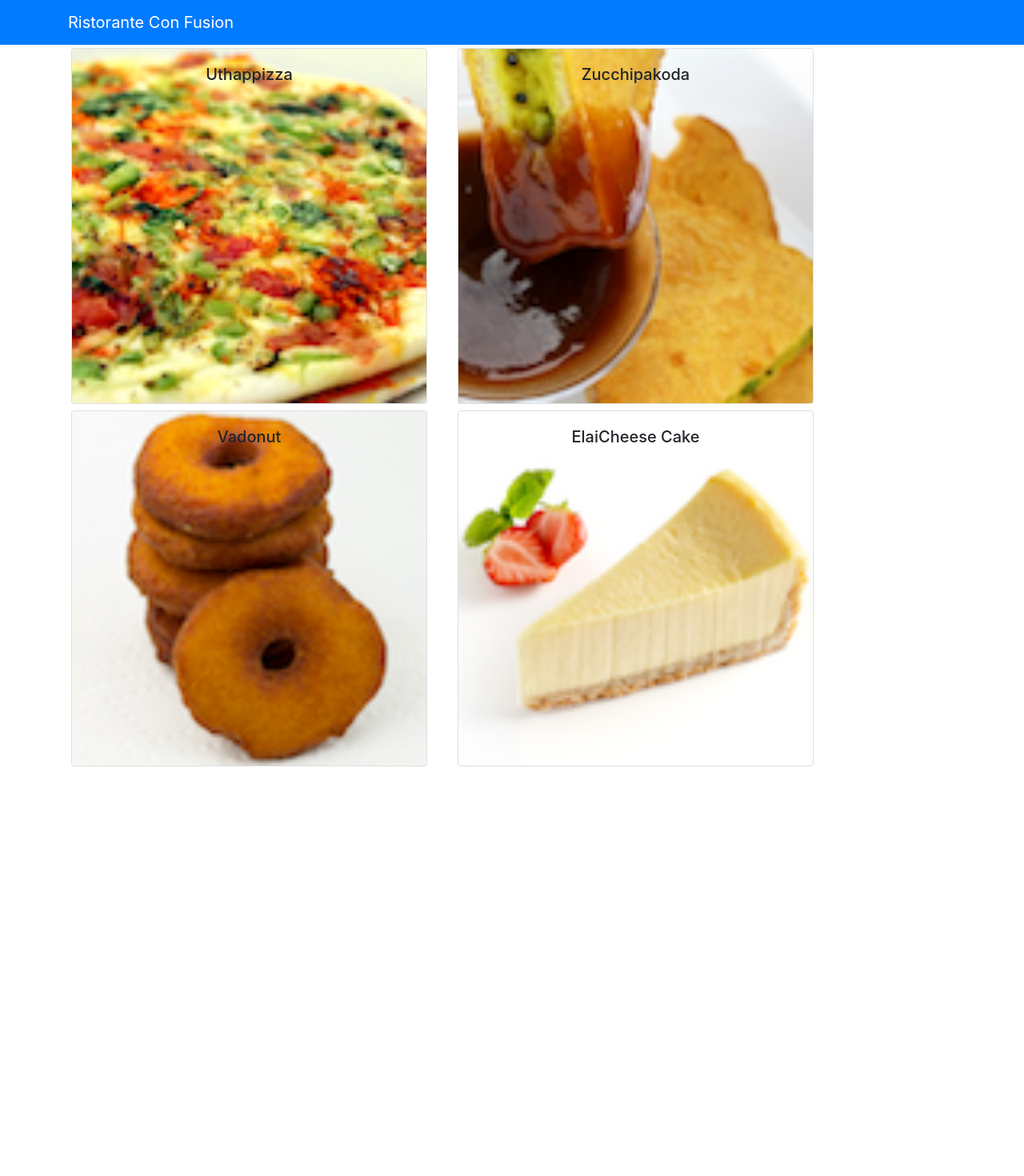
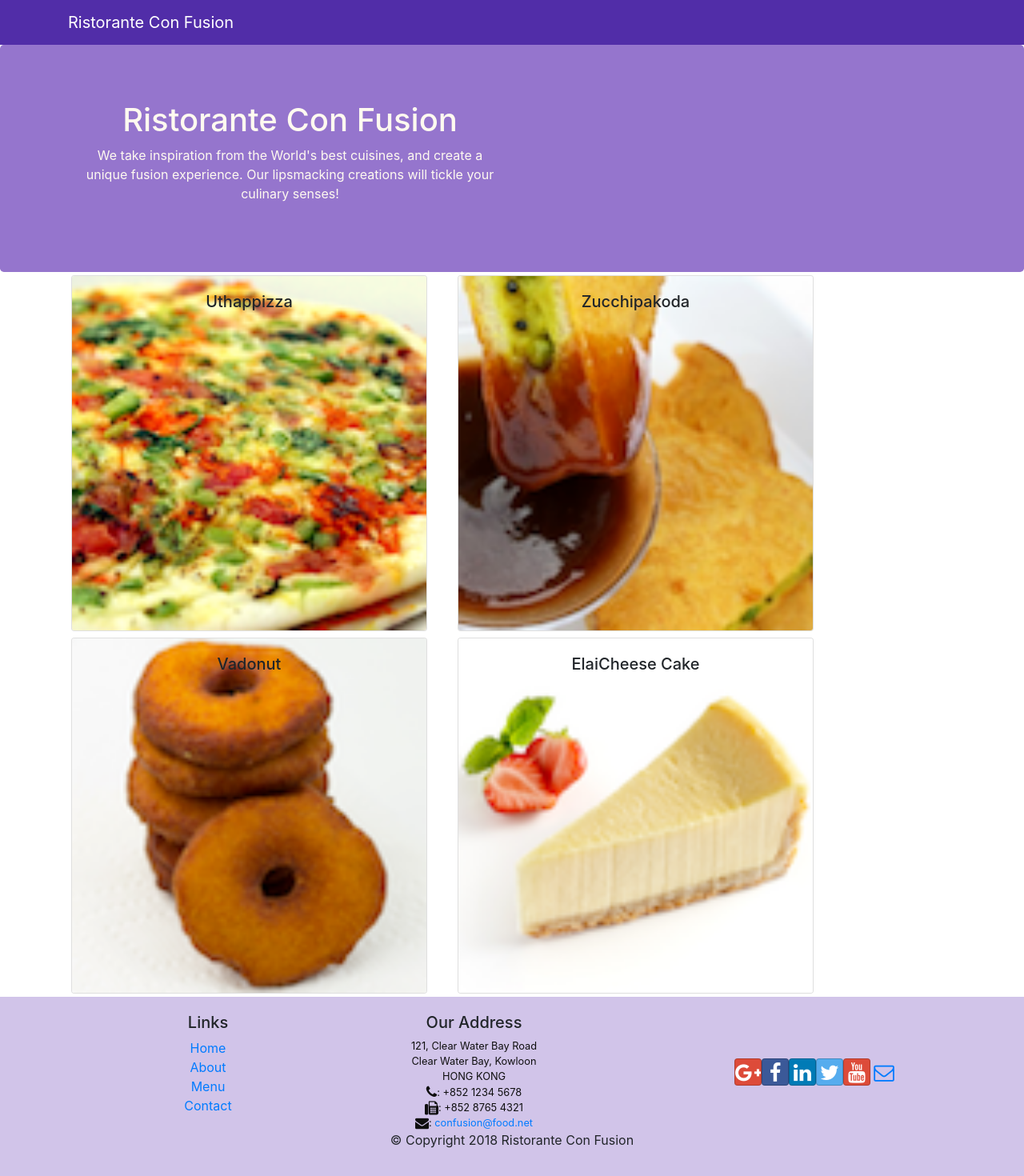
Before and after one commit to RustomMurad/confusion, a React (Create React App) app: page /contactus in a window 1280 px wide. Shown: the top 1470 px of the page at 80% size. Before the commit the page ends 962 px from the top, so only its background shows below. Built offline with nearby package versions, Linux system fonts and the light colour scheme.

Commit message:
Header and Footer

```diff
--- a/package.json
+++ b/package.json
@@ -4,6 +4,8 @@
   "private": true,
   "dependencies": {
     "bootstrap": "4.0.0",
+    "bootstrap-social": "5.1.1",
+    "font-awesome": "4.7.0",
     "react": "^16.7.0",
     "react-dom": "^16.7.0",
     "react-popper": "0.9.2",
--- a/src/App.css
+++ b/src/App.css
@@ -30,3 +30,37 @@
     transform: rotate(360deg);
   }
 }
+
+.row-header{
+  margin:0px auto;
+  padding:0px auto;
+}
+
+.row-content {
+  margin:0px auto;
+  padding: 50px 0px 50px 0px;
+  border-bottom: 1px ridge;
+  min-height:400px;
+}
+
+.footer{
+  background-color: #D1C4E9;
+  margin:0px auto;
+  padding: 20px 0px 20px 0px;
+}
+.jumbotron {
+  padding:70px 30px 70px 30px;
+  margin:0px auto;
+  background: #9575CD ;
+  color:floralwhite;
+}
+
+address{
+  font-size:80%;
+  margin:0px;
+  color:#0f0f0f;
+}
+
+.navbar-dark {
+  background-color: #512DA8;
+}
--- /dev/null
+++ b/src/components/FooterComponent.js
@@ -0,0 +1,50 @@
+import React from 'react';
+
+function Footer(props) {
+    return(
+    <div className="footer">
+        <div className="container">
+            <div className="row justify-content-center">
+                <div className="col-4 offset-1 col-sm-2">
+                    <h5>Links</h5>
+                    <ul className="list-unstyled">
+                        <li><a href="#">Home</a></li>
+                        <li><a href="#">About</a></li>
+                        <li><a href="#">Menu</a></li>
+                        <li><a href="contactus.html">Contact</a></li>
+                    </ul>
+                </div>
+                <div className="col-7 col-sm-5">
+                    <h5>Our Address</h5>
+                    <address>
+		              121, Clear Water Bay Road<br />
+		              Clear Water Bay, Kowloon<br />
+		              HONG KONG<br />
+		              <i className="fa fa-phone fa-lg"></i>: +852 1234 5678<br />
+		              <i className="fa fa-fax fa-lg"></i>: +852 8765 4321<br />
+		              <i className="fa fa-envelope fa-lg"></i>: <a href="mailto:confusion@food.net">
+                         confusion@food.net</a>
+                    </address>
+                </div>
+                <div className="col-12 col-sm-4 align-self-center">
+                    <div className="text-center">
+                        <a className="btn btn-social-icon btn-google" href="http://google.com/+"><i className="fa fa-google-plus"></i></a>
+                        <a className="btn btn-social-icon btn-facebook" href="http://www.facebook.com/profile.php?id="><i className="fa fa-facebook"></i></a>
+                        <a className="btn btn-social-icon btn-linkedin" href="http://www.linkedin.com/in/"><i className="fa fa-linkedin"></i></a>
+                        <a className="btn btn-social-icon btn-twitter" href="http://twitter.com/"><i className="fa fa-twitter"></i></a>
+                        <a className="btn btn-social-icon btn-google" href="http://youtube.com/"><i className="fa fa-youtube"></i></a>
+                        <a className="btn btn-social-icon" href="mailto:"><i className="fa fa-envelope-o"></i></a>
+                    </div>
+                </div>
+            </div>
+            <div className="row justify-content-center">
+                <div className="col-auto">
+                    <p>© Copyright 2018 Ristorante Con Fusion</p>
+                </div>
+            </div>
+        </div>
+    </div>
+    )
+}
+
+export default Footer;
--- /dev/null
+++ b/src/components/HeaderComponent.js
@@ -0,0 +1,30 @@
+import React, { Component } from 'react';
+import { Navbar, NavbarBrand, Jumbotron } from 'reactstrap';
+
+class Header extends Component {
+    render() {
+        return (
+            <>
+                <Navbar dark>
+                    <div className="container">
+                        <NavbarBrand href="/">Ristorante Con Fusion</NavbarBrand>
+                    </div>
+                </Navbar>
+                <Jumbotron>
+                    <div className="container">
+                        <div className="row row-header">
+                            <div className="col-12 col-sm-6">
+                                <h1>Ristorante Con Fusion</h1>
+                                <p>We take inspiration from the World's best cuisines,
+                                    and create a unique fusion experience. Our lipsmacking
+                                    creations will tickle your culinary senses!</p>
+                            </div>
+                        </div>
+                    </div>
+                </Jumbotron>
+            </>
+        );
+    }
+}
+
+export default Header;
--- a/src/components/MainComponent.js
+++ b/src/components/MainComponent.js
@@ -1,8 +1,9 @@
 import React, { Component } from 'react';
-import { Navbar, NavbarBrand } from 'reactstrap';
 import Menu from './MenuComponent';
 import DishDetail from './DishdetailComponent';
+import Header from './HeaderComponent';
 import { DISHES } from '../shared/dishes';
+import Footer from './FooterComponent';
 
 
 class Main extends Component {
@@ -23,14 +24,11 @@
     render() {
         return (
             <div className="App">
-                <Navbar dark color="primary" data-test-navbar>
-                    <div className="container">
-                        <NavbarBrand href="/">Ristorante Con Fusion</NavbarBrand>
-                    </div>
-                </Navbar>
+                <Header />
                 <Menu dishes={this.state.dishes}
                     onClick={(dishId) => this.onDishSelect(dishId)} />
                 <DishDetail dish={this.state.dishes.filter((dish) => dish.id === this.state.selectedDish)[0]} />
+                <Footer />
             </div>
         );
     }
--- a/src/index.js
+++ b/src/index.js
@@ -1,6 +1,8 @@
 import React from 'react';
 import ReactDOM from 'react-dom';
 import 'bootstrap/dist/css/bootstrap.min.css';
+import 'font-awesome/css/font-awesome.min.css';
+import 'bootstrap-social/bootstrap-social.css';
 import './index.css';
 import App from './App';
 import * as serviceWorker from './serviceWorker';
```
Also changed, not shown: 1 other file (tests, documents, lock files or other folders).
